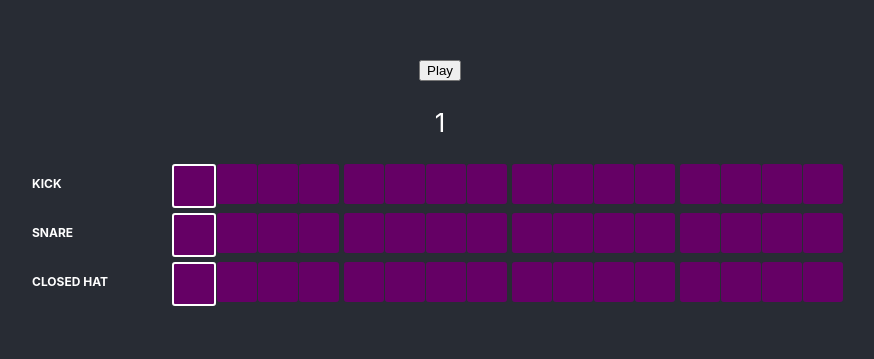
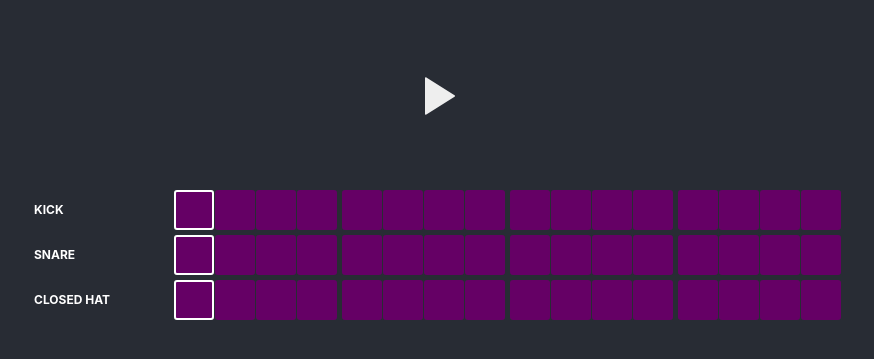
Before and after one commit to willmcneilly/simple-step, a React (Create React App) app: page / in a window 1280 px wide. Shown: the part 215-574 px from the top of the page, without its empty margins (200-1074 px from the left). Built offline with nearby package versions, Linux system fonts and the light colour scheme; no server answers.

Commit message:
add icons

```diff
--- a/package.json
+++ b/package.json
@@ -6,6 +6,7 @@
     "howler": "2.1.2",
     "react": "^16.10.2",
     "react-dom": "^16.10.2",
+    "react-icons": "3.7.0",
     "react-scripts": "3.2.0"
   },
   "scripts": {
--- a/src/App.js
+++ b/src/App.js
@@ -1,5 +1,6 @@
 import React, { useEffect, useState, useReducer, useLayoutEffect } from 'react';
 import { Howler, Howl } from 'howler';
+import { IoIosPlay, IoIosSquare } from 'react-icons/io';
 import './App.css';
 
 const data = {
@@ -102,15 +103,23 @@ function App() {
     <div className="App">
       <header className="App-header">
         <button
+          style={{
+            backgroundColor: 'transparent',
+            color: '#eee',
+            border: 0,
+            padding: '20px 20px 10px 20px',
+            fontSize: '60px',
+            margin: 0,
+            marginBottom: '40px'
+          }}
           onClick={() => {
             state.isPlaying
               ? dispatch({ type: 'pause' })
               : dispatch({ type: 'play' });
           }}
         >
-          {state.isPlaying ? 'Stop' : 'Play'}
+          {state.isPlaying ? <IoIosSquare /> : <IoIosPlay />}
         </button>
-        <p>{state.step}</p>
         <SequenceArray
           label="Kick"
           sequence={kickSequence}
@@ -158,7 +167,7 @@ function SequenceArray({ sequence, step, setSequence, grouping = 4, label }) {
         onMouseLeave={_ => setMouseDown(false)}
       >
         {sequence.map((val, idx) => (
-          <div
+          <button
             onMouseDown={_ => {
               setSequence(seq =>
                 Object.assign([], seq, { [idx]: seq[idx] ? 0 : 1 })
@@ -183,7 +192,7 @@ function SequenceArray({ sequence, step, setSequence, grouping = 4, label }) {
             }}
           >
             {val}
-          </div>
+          </button>
         ))}
       </div>
     </div>
```
Also changed, not shown: 1 other file (tests, documents, lock files or other folders).
